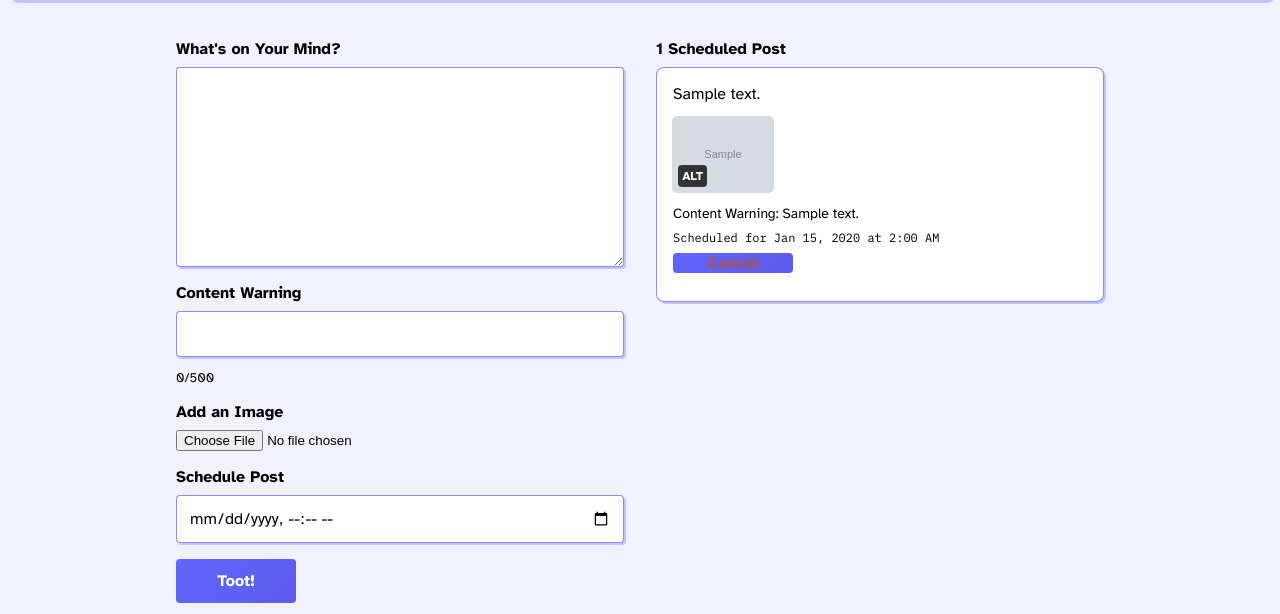
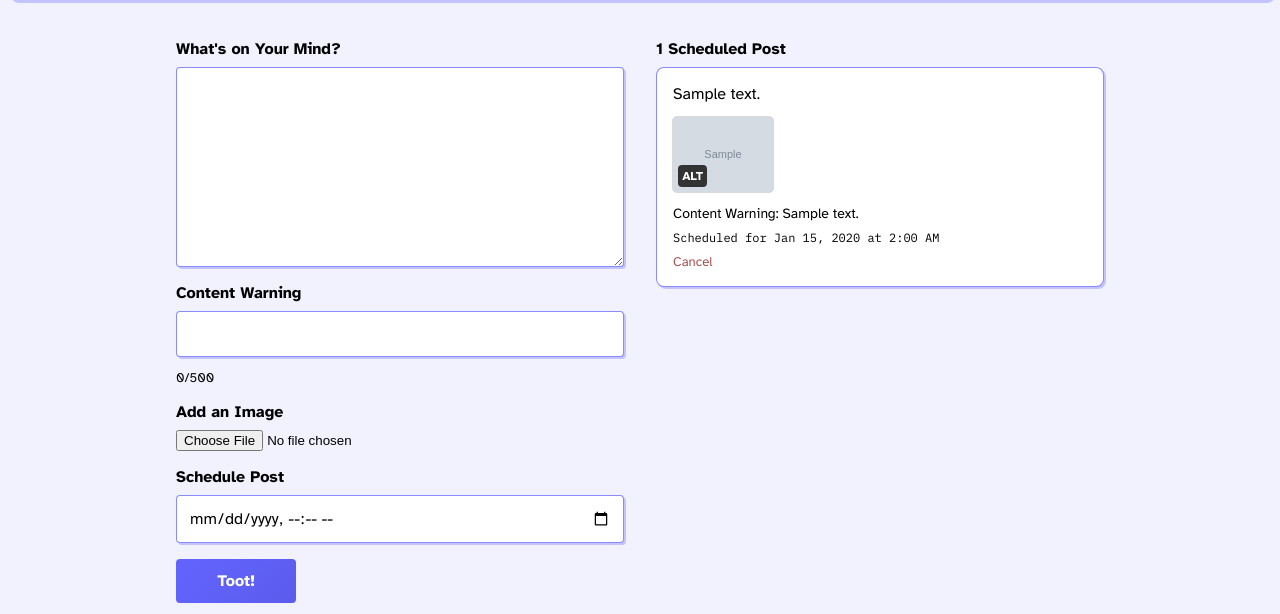
Before and after one commit to scidsg/mastodon-scheduler, a Flask app: template templates/index.html in a window 1280 px wide. Shown: the part 66-680 px from the top of the page. Run offline with Flask 3, Linux system fonts and the light colour scheme; the template is opened without the code that fills it: most values are stand-ins (such as "Sample title", 1, 10 or a date in 2020); grey boxes marked "Sample" are stand-in pictures.

Commit message:
Update style.css

```diff
--- a/static/style.css
+++ b/static/style.css
@@ -244,15 +244,6 @@ button {
     margin-bottom: 0;
 }
 
-.scheduled-posts form input {
-    font-family: 'Atkinson Hyperlegible', sans-serif;
-    padding: 0;
-    background-color: transparent;
-    border: none;
-    cursor: pointer;
-    color: #ac5252;
-}
-
 .scheduled-posts input:hover {
     text-decoration: underline;
 }
@@ -307,6 +298,20 @@ li.empty-list {
     font-size: 1rem;
 }
 
+.scheduled-posts form input {
+    font-family: 'Atkinson Hyperlegible', sans-serif;
+    padding: 0;
+    background: transparent;
+    border: none;
+    cursor: pointer;
+    background-color: none;
+    min-width: initial;
+    color: #ac5252;
+    font-weight: normal;
+    font-size: .825rem;
+    margin-bottom: 0;
+}
+
 @media only screen and (max-width: 640px) {
     body {
         flex-direction: column;
```
